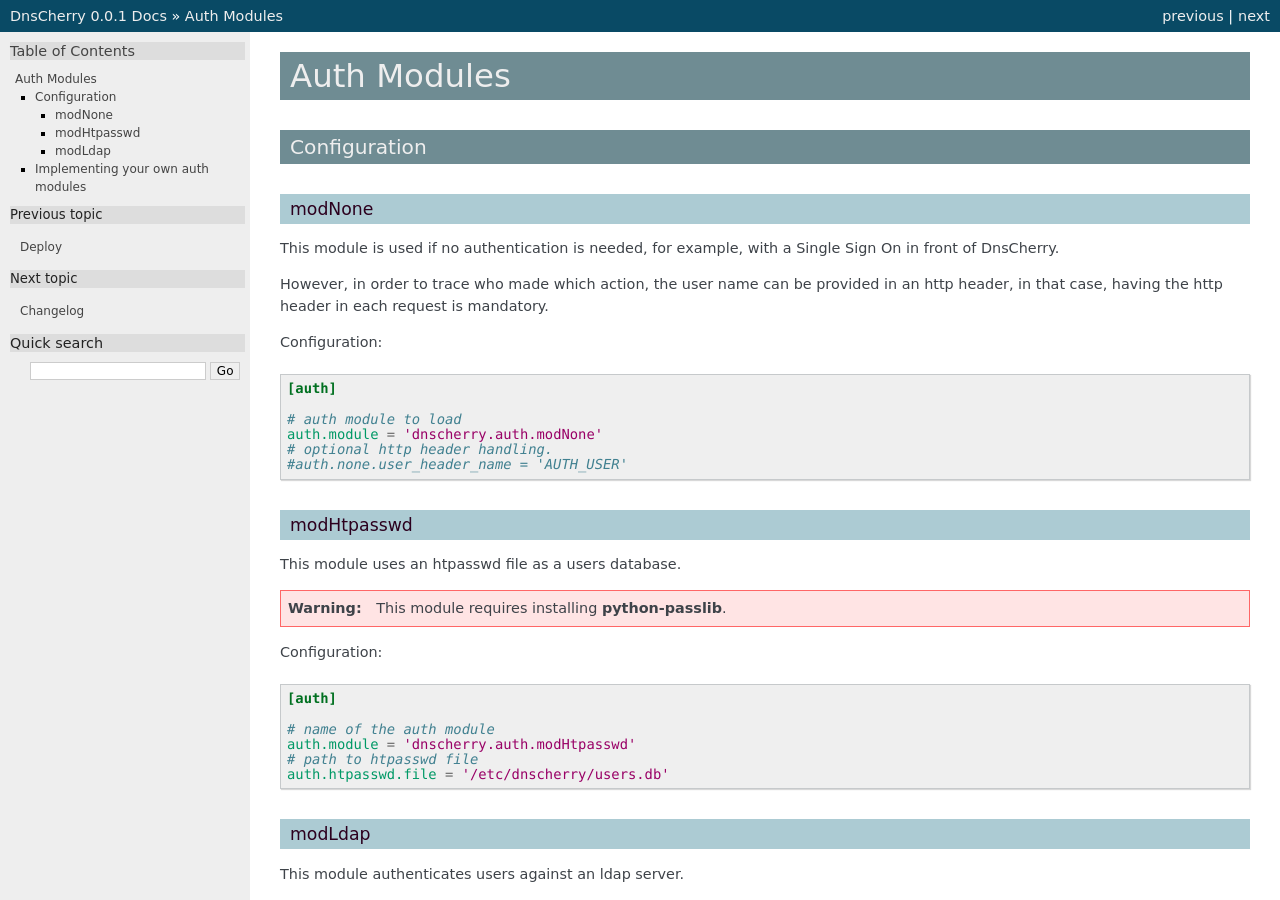
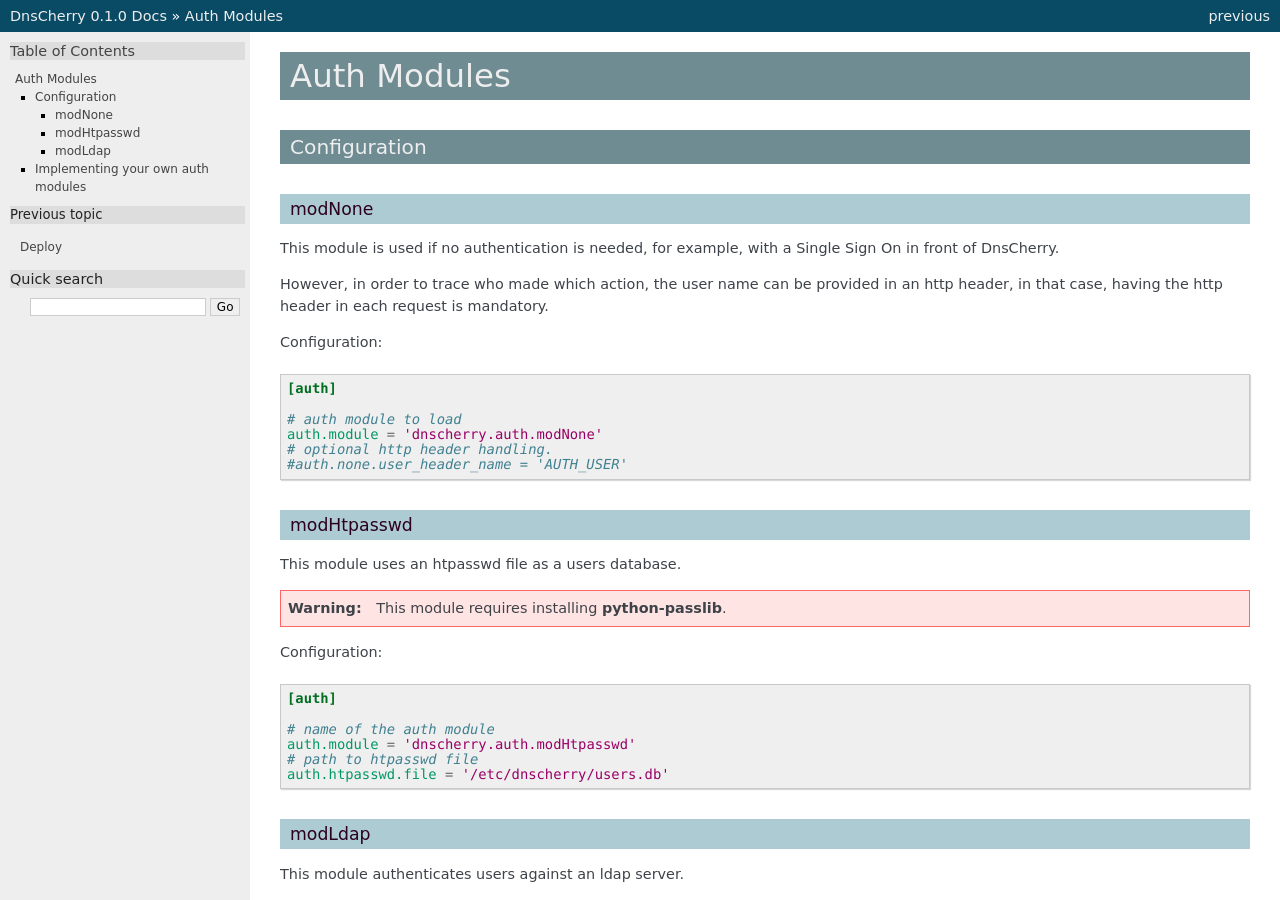
Before and after one commit to kakwa/dnscherry, a Sphinx documentation site: the page built from docs/auth_module.rst, in a window 1280 px wide and 900 px high. Built offline with Sphinx 7.4.7, drawn with Linux system fonts in a browser that asks for light colours; pages that are not in the unit, such as notebooks, are missing from menus; some of the changed text lies outside the part shown.

Commit message:
adding changelog and version bump

```diff
--- a/docs/conf.py
+++ b/docs/conf.py
@@ -50,7 +50,7 @@
 #
 # The short X.Y version.
 # The full version, including alpha/beta/rc tags.
-release = '0.0.1'
+release = '0.1.0'
 
 # The language for content autogenerated by Sphinx. Refer to documentation
 # for a list of supported languages.
--- a/setup.py
+++ b/setup.py
@@ -86,7 +86,7 @@
 setup(
     name             = 'dnscherry',
     zip_safe         = False,
-    version          = '0.0.1',
+    version          = '0.1.0',
     author           = 'Pierre-Francois Carpentier',
     author_email     = 'carpentier.pf@gmail.com',
     packages         = ['dnscherry', 'dnscherry.auth'],
```
Also changed, not shown: ChangeLogs.rst (added, +14 -0 lines), docs/changelog.rst (deleted, +0 -7 lines).
